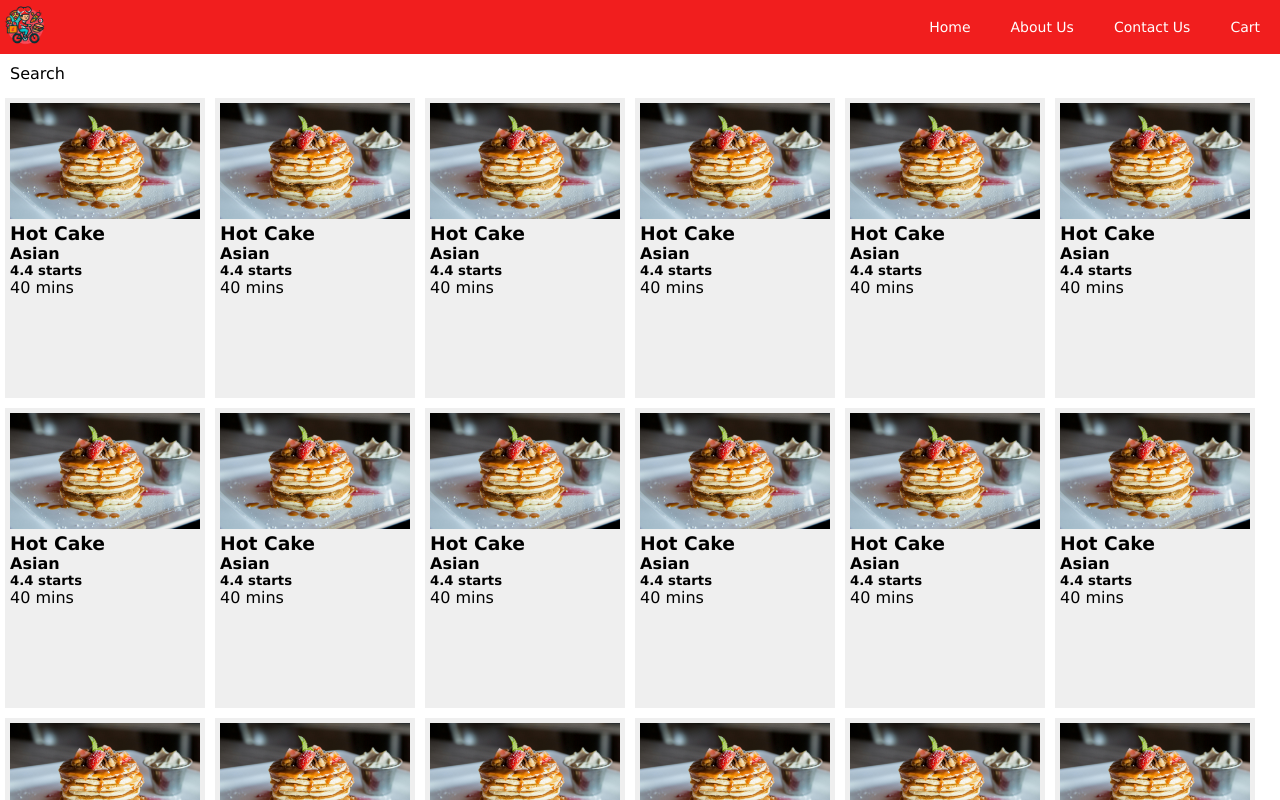
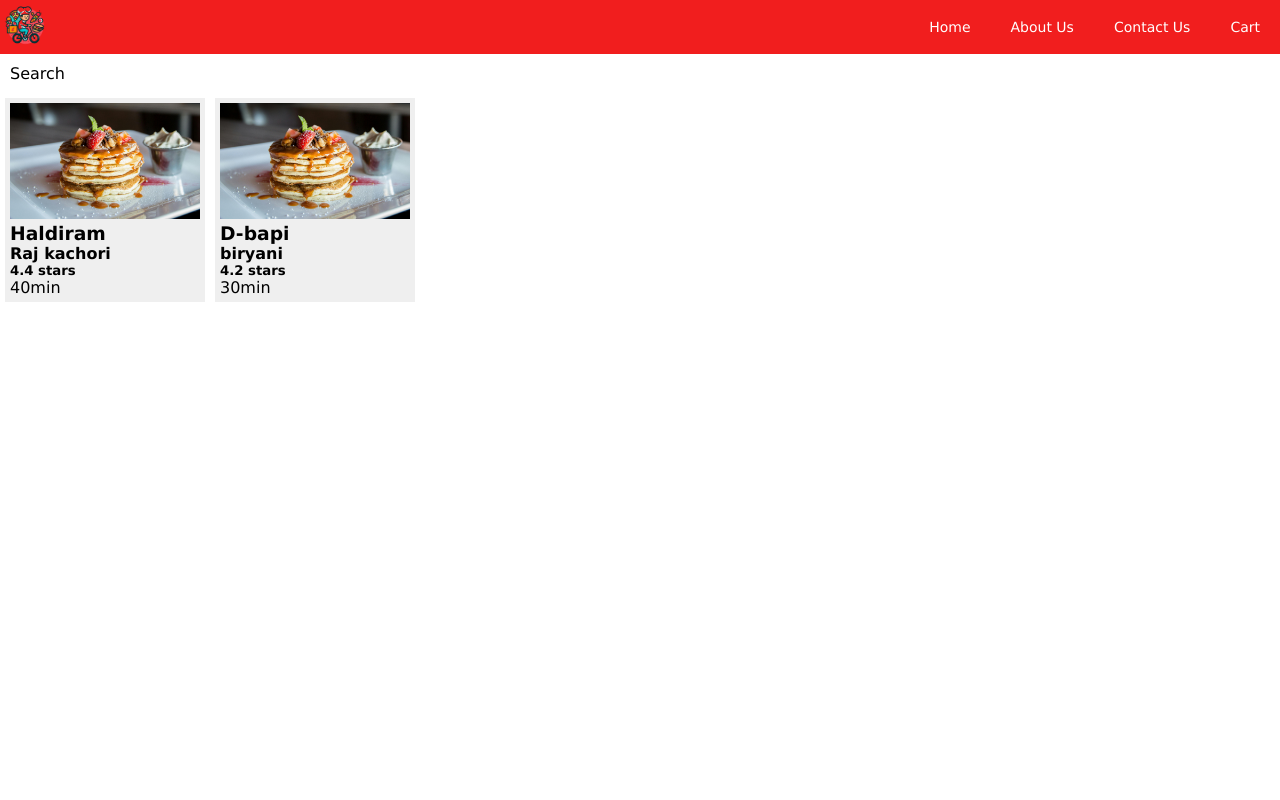
Before and after one commit to 09himanshu/react_journey, a React (Vite) app: page / in a window 1280 px wide. Shown: the top 800 px of the page. Built offline with nearby package versions, Linux system fonts and the light colour scheme.

Commit message:
changes in props

```diff
--- a/Components/Body.jsx
+++ b/Components/Body.jsx
@@ -1,30 +1,23 @@
 import { ResturantsContainers } from './Resturants'
-
+const array = [
+  {
+    res_name: 'Haldiram',
+    item: 'Raj kachori',
+    rating: '4.4 stars',
+    time: '40min',
+  },
+  {
+    res_name: 'D-bapi',
+    item: 'biryani',
+    rating: '4.2 stars',
+    time: '30min',
+  },
+]
 const Body = () => (
   <div className="body">
     <div className="search">Search</div>
     <div className="resturant-container">
-      <ResturantsContainers />
-      <ResturantsContainers />
-      <ResturantsContainers />
-      <ResturantsContainers />
-      <ResturantsContainers />
-      <ResturantsContainers />
-      <ResturantsContainers />
-      <ResturantsContainers />
-      <ResturantsContainers />
-      <ResturantsContainers />
-      <ResturantsContainers />
-      <ResturantsContainers />
-      <ResturantsContainers />
-      <ResturantsContainers />
-      <ResturantsContainers />
-      <ResturantsContainers />
-      <ResturantsContainers />
-      <ResturantsContainers />
-      <ResturantsContainers />
-      <ResturantsContainers />
-      <ResturantsContainers />
+      {array.map(ele => <ResturantsContainers {...ele}/>)}
     </div>
   </div>
 )
--- a/Components/Resturants.jsx
+++ b/Components/Resturants.jsx
@@ -1,11 +1,12 @@
 import images from '../images/pexels-ash-craig-122861-376464.jpg'
-const ResturantsContainers = () => (
+
+const ResturantsContainers = (props) => (
   <div className="res-cards">
     <img className="res-img" src={images} alt="" />
-    <h3>Hot Cake</h3>
-    <h4> Asian</h4>
-    <h5>4.4 starts</h5>
-    <p>40 mins</p>
+    <h3>{props.res_name}</h3>
+    <h4>{props.item}</h4>
+    <h5>{props.rating}</h5>
+    <p>{props.time}</p>
   </div>
 )
 
--- a/style.css
+++ b/style.css
@@ -41,7 +41,7 @@
 .res-cards{
     margin: 5px;
     padding: 5px;
-    height: 300px;
+    /* height: 300px; */
     width: 200px;
     background: #EFEFEF;
 }
```
